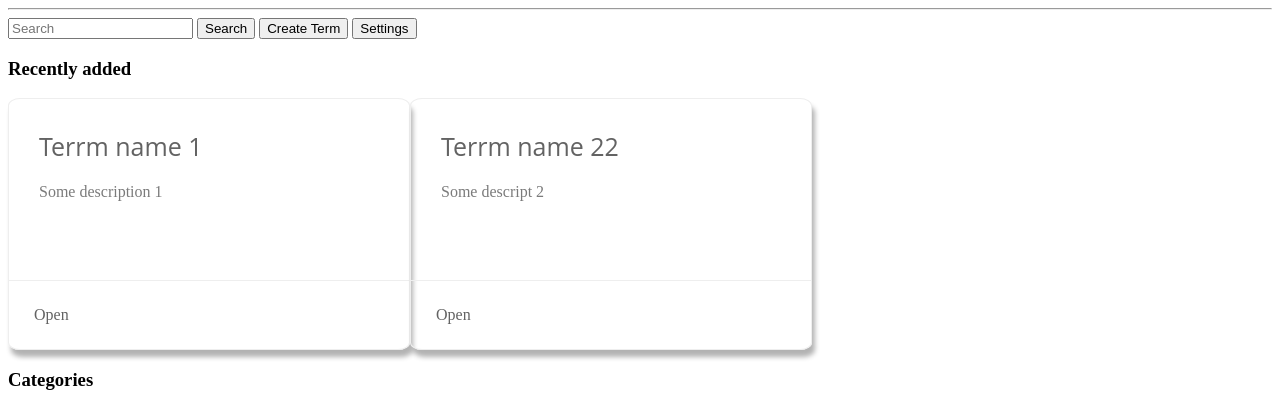
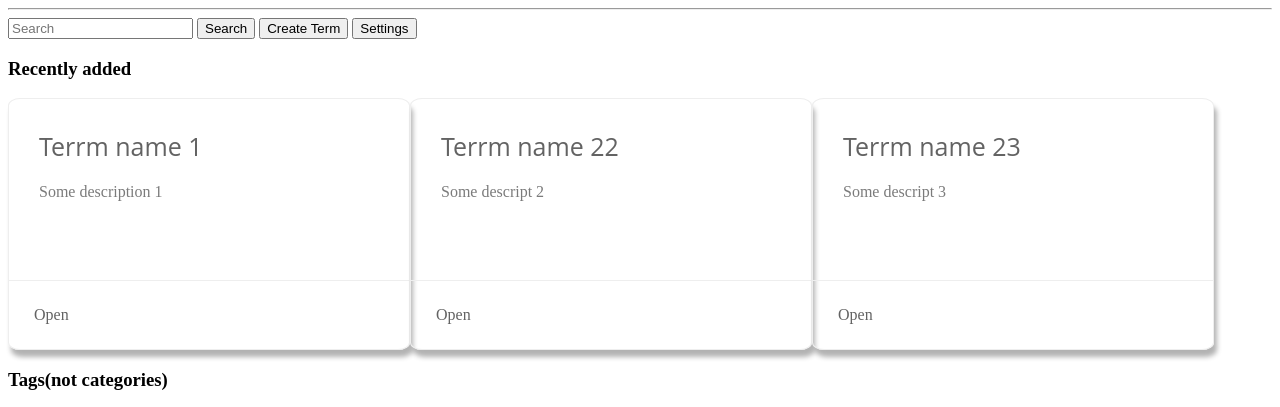
Before and after one commit to sahildadhwal/CS-Dictionary, a plain HTML site: page project/home.html in a window 1280 px wide. Shown: the part 113-520 px from the top of the page. Drawn offline with Linux system fonts and the light colour scheme.

Commit message:
added a card and changed categ. to tags & recent. opened to added

```diff
--- a/project/home.html
+++ b/project/home.html
@@ -27,7 +27,7 @@
         </div>
 
         <div class="the-categories">
-            <h3>Categories</h3>
+            <h3>Tags(not categories)</h3>
             <span style="display: flex;">
                 <span><fieldset><legend>1</legend><p>Category 1</p><img src="https://www.google.com/chrome/static/images/chrome-logo-m100.svg" alt="Job Site"><h5>Caption</h5></fieldset></span>
                 <span><fieldset><legend>2</legend><p>Category 2</p><img src="https://www.google.com/chrome/static/images/chrome-logo-m100.svg" alt="Job Site"><h5>Caption</h5></fieldset></span>
--- a/project/home.js
+++ b/project/home.js
@@ -2,6 +2,7 @@ window.addEventListener('DOMContentLoaded', init);
 
 function init() {
     let json = {
+        // shows all terms recently opened by user. note: newly created terms will be opened
         "recently_opened": [
             {
                 "id": "Guid1",
@@ -20,8 +21,18 @@ function init() {
                     "CSE 101"
                 ],
                 "short_description": "Some descript 2"
+            },
+            {
+                "id": "Guid3",
+                "term_name": "Terrm name 23",
+                "tags": [
+                    "ENG",
+                    "ENG 141"
+                ],
+                "short_description": "Some descript 3"
             }
         ],
+        // shows all terms associated with inputed hashtag
         "tag_category": [
             {
                 "tag_name": "CSE 110",
@@ -54,6 +65,7 @@ function init() {
         ]
     }
     addTermsToDocument(json);
+    //addTermsToDocument(json);
 
 }
 
```
